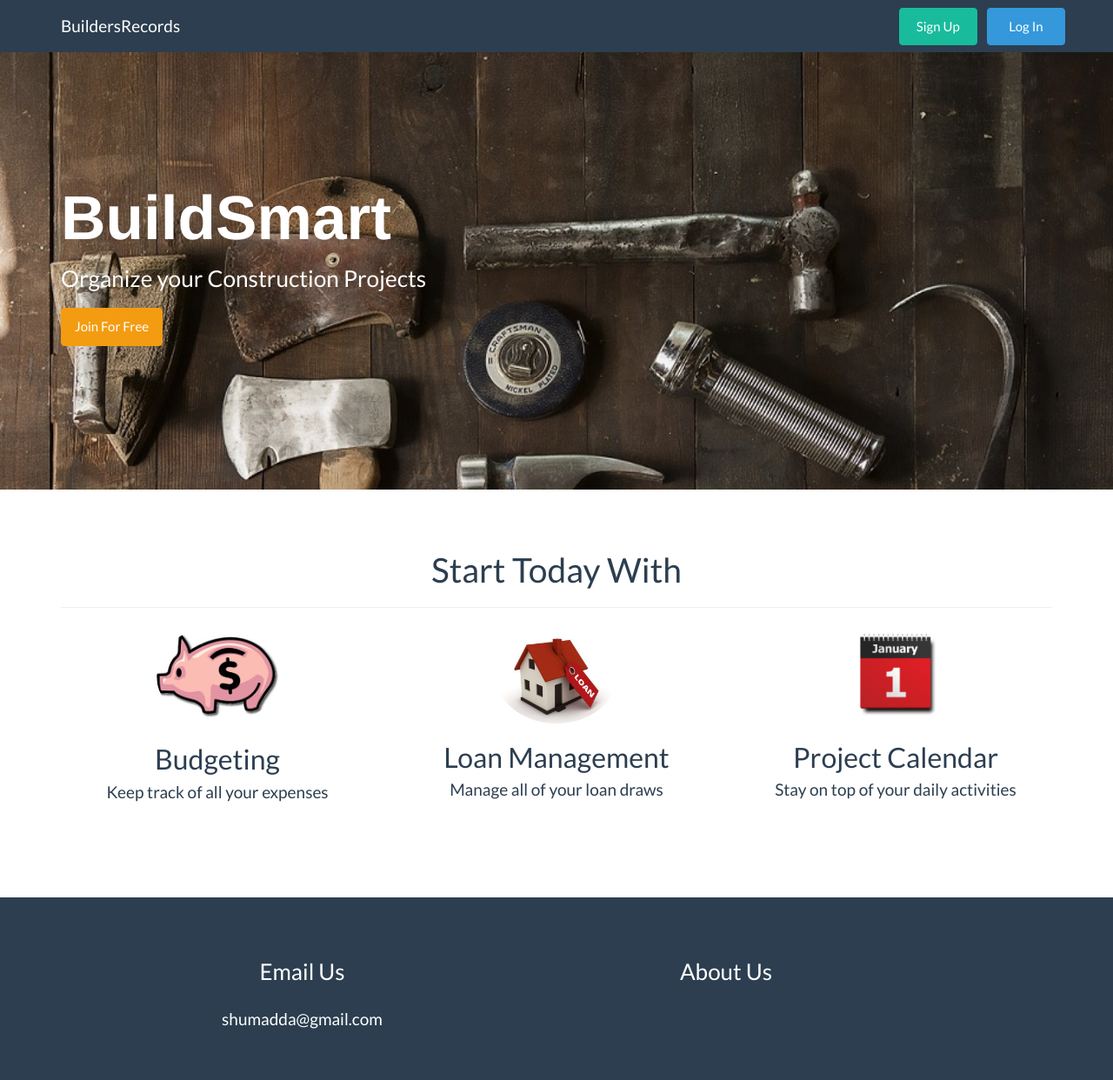
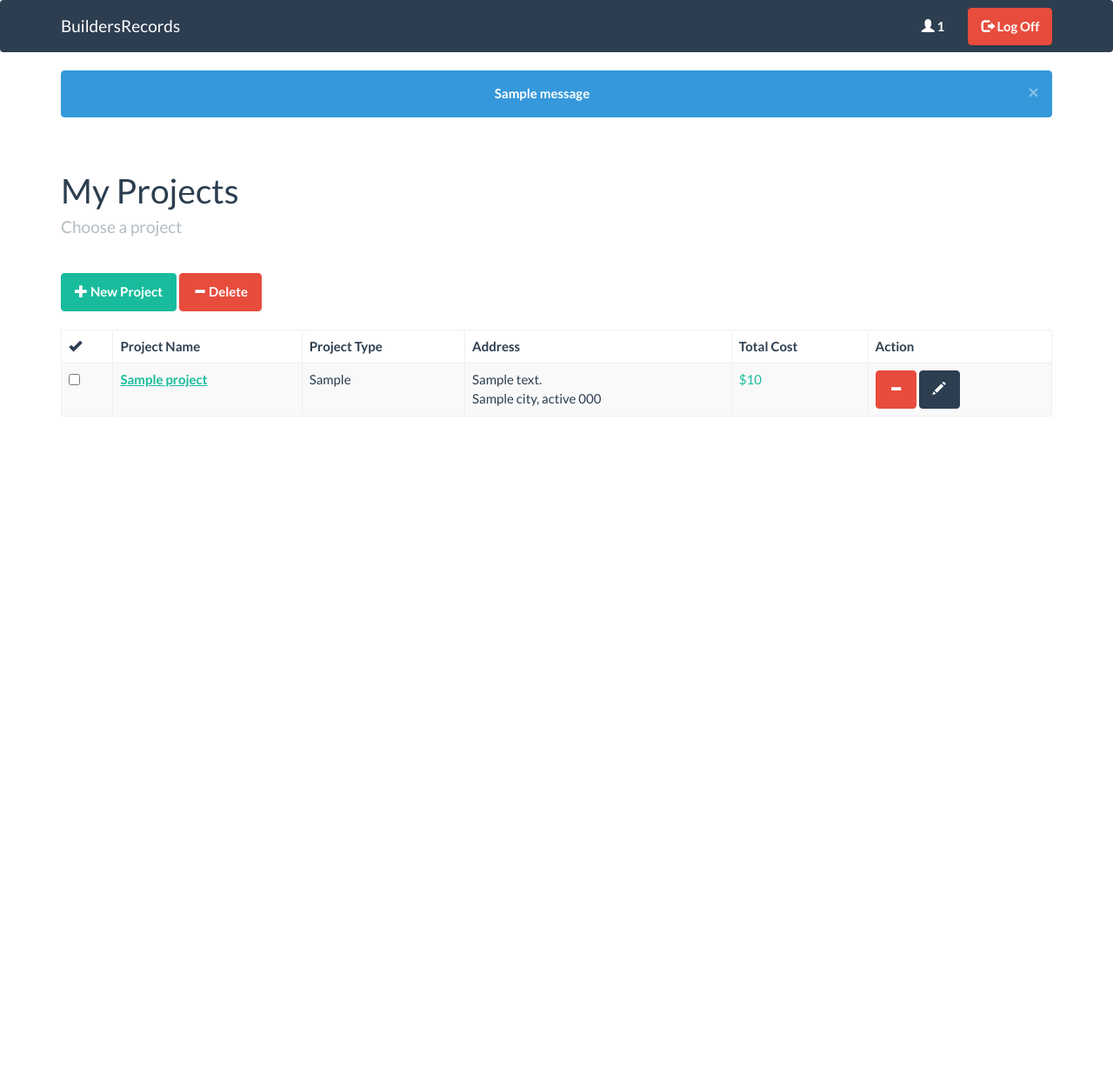
Before and after one commit to maangulo12/buildersrecords.com, a Flask app: page / in a window 1280 px wide. Shown: the top 1242 px of the page at 87% size. After the commit the page ends 479 px from the top, so only its background shows below. Run offline with Flask 2, Linux system fonts and the light colour scheme; the visitor is signed in with stand-in values (Sample User, id 1); one stand-in notice (Sample message) is shown; a database or web service that is not in the repository returns one stand-in record (values such as "Sample title"); parts of the project's set-up code (start-up, migrations or seed data) failed here and were passed over; some libraries are stand-ins or nearby versions.

Commit message:
Add user home page

```diff
--- a/app/data/users.py
+++ b/app/data/users.py
@@ -69,3 +69,16 @@
     (pw_hash,) = cur.fetchone()
     if pw_hash is not None:
         return pw_hash
+
+
+# Get user_id from username
+def get_user_id(cur, username):
+    cur.execute('''
+        SELECT user_id
+        FROM users
+        WHERE username = %s
+    ''', (username,))
+
+    (user_id,) = cur.fetchone()
+    if user_id is not None:
+        return user_id
--- a/app/mail.py
+++ b/app/mail.py
@@ -19,7 +19,8 @@
     """
     msg = Message("Thank you from BuildersRecords", recipients=[form.email.data])
     msg.html = render_template('email/registration.html', username = form.username.data,
-                                                          password = form.password.data)
+                                                          first_name = form.first_name.data,
+                                                          last_name = form.last_name.data)
     mail.send(msg)
 
 
--- /dev/null
+++ b/app/static/js/user_home.js
@@ -0,0 +1,11 @@
+$(function() {
+    $('#logoff_button').on('click', function() {
+        window.location.href = '/logout/';
+    });
+
+    $('#new_project_button').on('click', function() {
+        window.location.href = '/new/';
+    });
+
+    $('[data-toggle="tooltip"]').tooltip()
+});
--- a/app/templates/email/registration.html
+++ b/app/templates/email/registration.html
@@ -8,7 +8,7 @@
         <p>
             Welcome to BuildersRecords, <br>
             <br>
-            Thank you for creating an account with us. <br>
+            Thank you {{ first_name }} {{ last_name }} for creating an account with us. <br>
             <br>
             Your username is: <b> {{ username }} </b> <br>
             <br>
--- a/app/templates/home.html
+++ b/app/templates/home.html
@@ -21,10 +21,14 @@
                 <div class="collapse navbar-collapse">
                     <ul class="nav navbar-nav navbar-right">
                         <li style="padding-left: 0.75em;">
-                            <button id="signup_button" type="button" class="btn btn-success navbar-btn" style="width: 6em"> Sign Up </button>
+                            <button id="signup_button" type="button" class="btn btn-success navbar-btn" style="width: 6em">
+                                <b> Sign Up </b>
+                            </button>
                         </li>
                         <li style="padding-left: 0.75em;">
-                            <button id="login_button" type="button" class="btn btn-info navbar-btn" style="width: 6em"> Log In </button>
+                            <button id="login_button" type="button" class="btn btn-info navbar-btn" style="width: 6em">
+                              <b> Log In </b>
+                            </button>
                         </li>
                     </ul>
                 </div>
@@ -35,8 +39,8 @@
             <div class="container">
                 <!-- Jumbotron Inner Elements -->
                 <span class="name"> BuildSmart </span>
-                <p class="desc"> Organize your Construction Projects </p>
-                <p><a class="btn btn-warning" href="{{ url_for('signup') }}" role="button"> Join For Free </a></p>
+                <p class="desc"> Organize Your Construction Projects </p>
+                <p><a class="btn btn-warning" href="{{ url_for('signup') }}" role="button"> <b> Join For Free </b> </a></p>
             </div>
         </div>
         <!-- Features Section -->
--- a/app/templates/password_reset.html
+++ b/app/templates/password_reset.html
@@ -56,7 +56,7 @@
                             {{ render_field(form.email) }}
                             <!-- Submit -->
                             <div class="form-group text-right">
-                                <button type="submit" class="btn btn-primary"> Submit </button>
+                                <button type="submit" class="btn btn-primary"> <b> Submit </b> </button>
                             </div>
                         </form>
                     </div>
--- a/app/templates/password_reset_confirmation.html
+++ b/app/templates/password_reset_confirmation.html
@@ -33,7 +33,7 @@
                         <div class="text-right">
                             <button id="login_button" type="button" class="btn btn-primary">
                                 <span class="glyphicon glyphicon-arrow-right" aria-hidden="true"></span>
-                                Return to home
+                                <b> Return to home </b>
                             </button>
                         </div>
                     </div>
--- /dev/null
+++ b/app/templates/user_home.html
@@ -0,0 +1,118 @@
+{% extends "layout.html" %}
+{% block title %} BuildersRecords {% endblock %}
+{% block scripts %}<script src="{{ url_for('static', filename='js/user_home.js') }}"></script>{% endblock %}
+{% block body %}
+    <body class="body">
+        <!-- Navigation Bar -->
+        <nav class="navbar navbar-default">
+            <div class="container">
+                <!-- Navigation Bar Header -->
+                <div class="navbar-header">
+                    <button class="navbar-toggle collapsed" type="button" data-toggle="collapse" data-target=".navbar-collapse">
+                        <span class="sr-only"> Toggle navigation </span>
+                        <span class="icon-bar"></span>
+                        <span class="icon-bar"></span>
+                        <span class="icon-bar"></span>
+                    </button>
+                    <!-- Navigation Bar Brand -->
+                    <a class="navbar-brand" href="{{ url_for('home') }}"> BuildersRecords </a>
+                </div>
+                <!-- Navigation Bar List Items -->
+                <div class="collapse navbar-collapse">
+                    <ul class="nav navbar-nav navbar-right">
+                        <li><a href="/account/">
+                              <span class="glyphicon glyphicon-user" aria-hidden="true"></span> <b> {{ username }} </b>
+                            </a>
+                        </li>
+                        <li style="padding-left: 0.75em;">
+                            <button id="logoff_button" style="width: 6.5em" type="button" class="btn btn-danger navbar-btn">
+                                <span class="glyphicon glyphicon-log-out" aria-hidden="true"></span> <b> Log Off </b>
+                            </button>
+                        </li>
+                    </ul>
+                </div>
+            </div>
+        </nav>
+    {% with messages = get_flashed_messages() %}
+        {% if messages %}
+            {% for message in messages %}
+        <!-- Alert -->
+        <div class="container">
+            <div id="alert" class="alert alert-info alert-dismissible text-center" role="alert">
+                <button type="button" class="close" data-dismiss="alert" aria-label="Close">
+                    <span aria-hidden="true"> &times; </span>
+                </button> <b> {{ message }} </b>
+            </div>
+        </div>
+            {% endfor %}
+        {% endif %}
+    {% endwith %}
+        <!-- Buttons -->
+        <div class="container">
+            <div class="page-header">
+                <h1> My Projects </h1>
+              {% if not project_list %}
+                <h4 class="text-muted"> Start a new project </h4>
+              {% else %}
+                <h4 class="text-muted"> Choose a project </h4>
+              {% endif %}
+            </div>
+        </div>
+        <!-- Buttons -->
+        <div class="container">
+            <button id="new_project_button" type="button" class="btn btn-success">
+                <span class="glyphicon glyphicon-plus" aria-hidden="true"></span>
+                <b> New Project </b>
+            </button>
+            <button id="new_project_button" type="button" class="btn btn-danger">
+                <span class="glyphicon glyphicon-minus" aria-hidden="true"></span>
+                <b> Delete </b>
+            </button>
+        </div>
+        <br>
+        <!-- Table -->
+        <div class="container">
+            <table class="table table-striped table-hover table-bordered">
+                <thead>
+                    <tr>
+                        <th> <span class="glyphicon glyphicon-ok" aria-hidden="true"></span> </th>
+                        <th> Project Name</th>
+                        <th> Project Type </th>
+                        <th> Address </th>
+                        <th> Total Cost </th>
+                        <th> Action </th>
+                    <tr>
+                </thead>
+              {% for project in project_list %}
+                <tbody>
+                    <tr>
+                        <td><input id="checkbox{{ project.project_id }}" type="checkbox"></td>
+                        <td><a href="/{{ username }}/{{ project.project_id }}/dashboard/"><b> {{ project.project_name }} </b></a></td>
+                        <td> {{ project.project_type }} </td>
+                        <td> {{ project.address }} <br> {{ project.city }}, {{ project.state }} {{ project.zipcode }} </td>
+                        <td class="text-success"> ${{ project.project_cost }} </td>
+                        <td><button id="delete_button{{ project.project_id }}" type="button" class="btn btn-danger"
+                                    data-toggle="tooltip" data-placement="top" title="Delete">
+                                <span class="glyphicon glyphicon-minus" aria-hidden="true"></span>
+                            </button>
+                            <button id="edit_button{{ project.project_id }}" type="button" class="btn btn-primary"
+                                    data-toggle="tooltip" data-placement="top" title="Edit">
+                                <span class="glyphicon glyphicon-pencil" aria-hidden="true"></span>
+                            </button>
+                        </td>
+                    </tr>
+                </tbody>
+              {% endfor %}
+              {% if not project_list %}
+                <tbody>
+                    <tr>
+                        <td colspan="1"></td>
+                        <td colspan="5">
+                            <a href="/new/"> <b> Create New Project </b> </a>
+                        </td>
+                    </tr>
+                </tbody>
+              {% endif %}
+            </table>
+        </div>{{ super() }}
+    </body>{% endblock %}
--- a/app/views.py
+++ b/app/views.py
@@ -14,6 +14,7 @@
 from app.forms import SignupForm, LoginForm, PasswordResetForm
 from app.mail import send_registration_email, send_password_reset_email
 from app.data.users import *
+from app.data.projects import *
 from app import app, csrf
 
 
@@ -22,6 +23,13 @@
     """
     Route for url: server/
     """
+    if 'username' in session:
+        cur = get_cursor()
+        user_id      = get_user_id(cur, session['username'])
+        project_list = get_project_list(cur, user_id)
+        return render_template('user_home.html', username     = session['username'],
+                                                 project_list = project_list)
+
     return render_template('home.html')
 
 
@@ -57,6 +65,7 @@
             add_user(cur, form, pw_hash)
             send_registration_email(form)
             session['username'] = form.username.data
+            flash('Welcome to BuildersRecords! Thank you for creating an account.')
             return redirect(url_for('home'))
 
         flash('There were problems creating your account.')
@@ -75,6 +84,7 @@
     if request.method == 'POST':
         if form.authenticate():
             session['username'] = form.username.data
+            flash('You have successfully logged in! Get started by choosing a project.')
             return redirect(url_for('home'))
 
         flash('Incorrect username / password combination. Please try again.')
@@ -88,8 +98,9 @@
     """
     if 'username' in session:
         session.pop('username', None)
+        return redirect(url_for('login'))
 
-    return redirect(url_for('login'))
+    return abort(404)
 
 
 @app.route('/password_reset/', methods=['GET', 'POST'])
```
Also changed, not shown: app/data/projects.py (added, +30 -0 lines), app/templates/404_error.html (+12 -2 lines), app/templates/csrf_error.html (+11 -1 lines), app/templates/login.html (+11 -9 lines), app/templates/signup.html (+12 -8 lines), db_schema.sql (+42 -0 lines).
